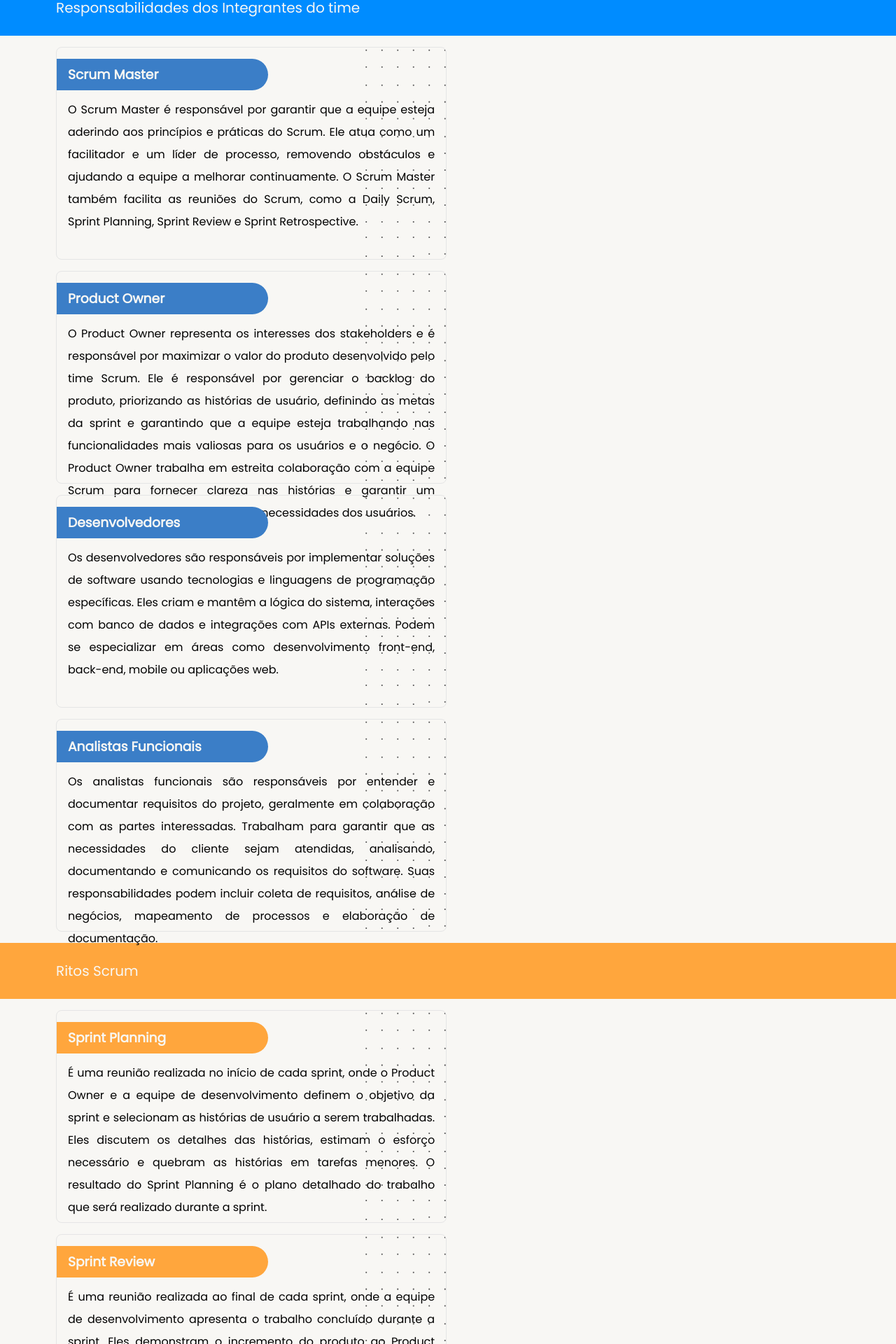
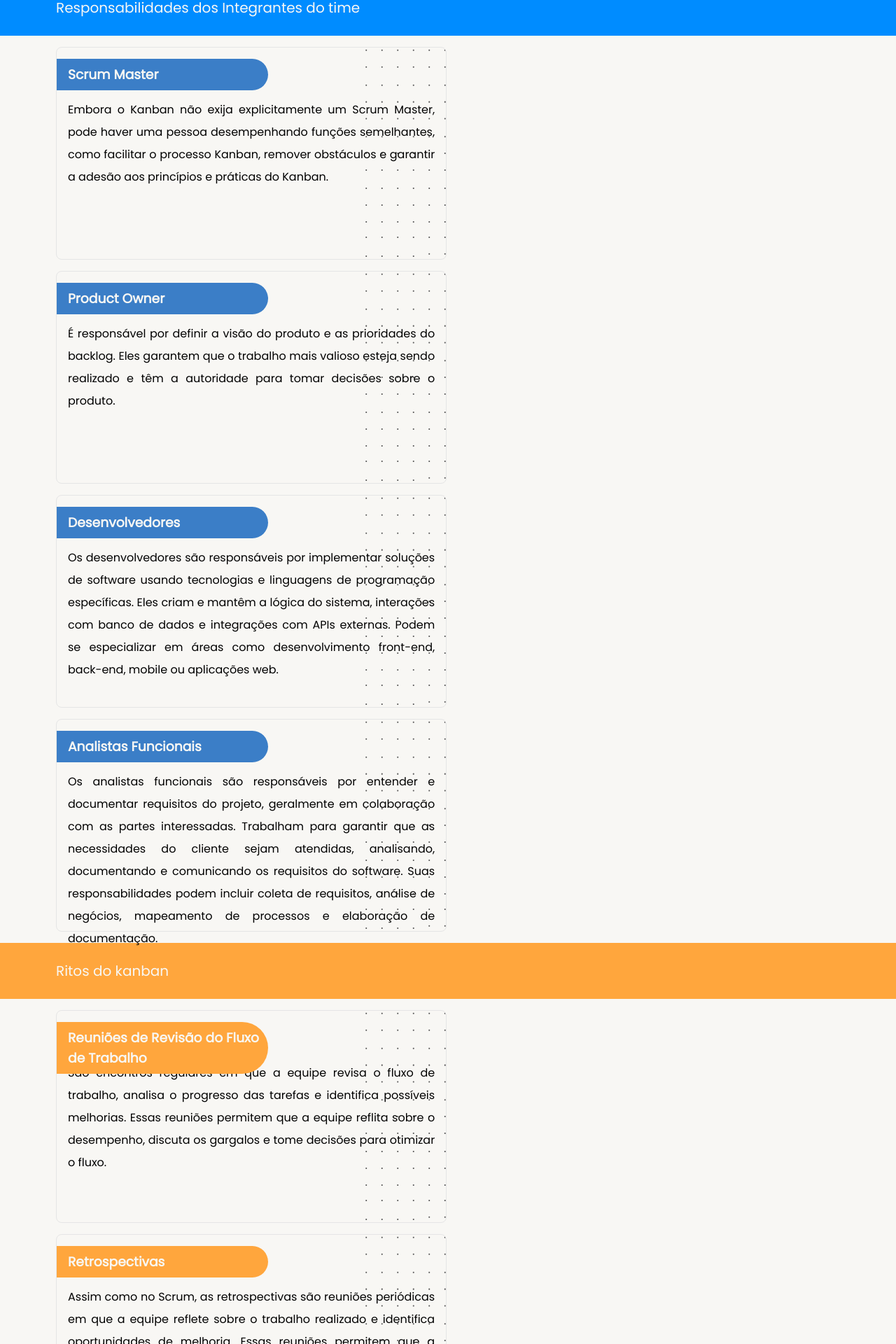
Before and after one commit to joao-belmiro/agile-docfy, a Vue app: page /kanban in a window 1280 px wide. Shown: the part 593-2513 px from the top of the page at 70% size. Built offline with nearby package versions, Linux system fonts and the light colour scheme; no server answers.

Commit message:
feat: terminando internacionalização

```diff
--- a/src/App.vue
+++ b/src/App.vue
@@ -10,3 +10,14 @@ export default {
   }
 }
 </script>
+<style lang="scss">
+::-webkit-scrollbar {
+  width: 8px;
+}
+::-webkit-scrollbar-thumb {
+  background: $blue;
+}
+::-webkit-scrollbar-thumb:hover {
+  background: $background;
+}
+</style>
--- a/src/languages/en.js
+++ b/src/languages/en.js
@@ -44,16 +44,41 @@ const en = {
   mediumCardTitle: "See Who's Talking About Scrum",
   mediumCardTitlekanban: "See Who's Talking About kanban",
   kanbanActors: {
-    0: 'scrum master',
-    1: 'product owner',
-    2: 'equipe de desenvolvimento devs e afs'
+    0: {
+      title: 'Scrum Master',
+      content: 'Although Kanban does not explicitly require a Scrum Master, there may be someone performing similar functions, such as facilitating the Kanban process, removing obstacles, and ensuring adherence to Kanban principles and practices.'
+    },
+    1: {
+      title: 'Product Owner',
+      content: 'They are responsible for defining the product vision and backlog priorities. They ensure that the most valuable work is being done and have the authority to make decisions about the product.'
+    },
+    2: {
+      title: 'Developers',
+      content: 'Developers are responsible for implementing software solutions using specific technologies and programming languages. They create and maintain the systems logic, database interactions, and integrations with external APIs. They may specialize in areas such as front-end development, back-end development, mobile, or web applications.'
+    },
+    3: {
+      title: 'Functional Analysts',
+      content: 'Functional Analysts are responsible for understanding and documenting project requirements, often in collaboration with stakeholders. They work to ensure that customer needs are met by analyzing, documenting, and communicating software requirements. Their responsibilities may include requirement gathering, business analysis, process mapping, and documentation.'
+    }
   },
-  titleKanbanRites: 'Kanban Ceremonies',
+  titleKanbanRites: 'Kanban Rites',
   kanbanRites: {
-    0: 'daily',
-    1: 'planning',
-    2: 'review',
-    3: 'retrospctiva'
+    0: {
+      title: 'Workflow Review Meetings',
+      content: 'These are regular meetings where the team reviews the workflow, analyzes task progress, and identifies possible improvements. These meetings allow the team to reflect on performance, discuss bottlenecks, and make decisions to optimize the flow.'
+    },
+    1: {
+      title: 'Retrospectives',
+      content: 'Similar to Scrum, retrospectives are periodic meetings where the team reflects on the work done and identifies opportunities for improvement. These meetings enable the team to analyze the process, identify recurring issues, and propose actions for continuous improvement.'
+    },
+    2: {
+      title: 'Daily Stand-up',
+      content: 'It is a short and time-boxed daily meeting, usually held at the same time and location. All members of the development team participate and share progress since the last meeting, plans for the day, and any obstacles or impediments they are facing. The goal of the Daily Stand-up is to promote communication among team members and ensure continuous synchronization and collaboration.'
+    },
+    3: {
+      title: 'Metrics and Indicators',
+      content: 'These are quantitative measures used to assess the performance and workflow of the Kanban team. This may include metrics such as lead time, cycle time, throughput, and quality indices.'
+    }
   }
 }
 
--- a/src/languages/pt.js
+++ b/src/languages/pt.js
@@ -44,16 +44,41 @@ const pt = {
   mediumCardTitle: 'Veja Quem está falando sobre Scrum',
   mediumCardTitlekanban: 'Veja Quem está falando sobre Kanban',
   kanbanActors: {
-    0: 'scrum master',
-    1: 'product owner',
-    2: 'equipe de desenvolvimento devs e afs'
+    0: {
+      title: 'Scrum Master',
+      content: 'Embora o Kanban não exija explicitamente um Scrum Master, pode haver uma pessoa desempenhando funções semelhantes, como facilitar o processo Kanban, remover obstáculos e garantir a adesão aos princípios e práticas do Kanban.'
+    },
+    1: {
+      title: 'Product Owner',
+      content: 'É responsável por definir a visão do produto e as prioridades do backlog. Eles garantem que o trabalho mais valioso esteja sendo realizado e têm a autoridade para tomar decisões sobre o produto.'
+    },
+    2: {
+      title: 'Desenvolvedores',
+      content: 'Os desenvolvedores são responsáveis por implementar soluções de software usando tecnologias e linguagens de programação específicas. Eles criam e mantêm a lógica do sistema, interações com banco de dados e integrações com APIs externas. Podem se especializar em áreas como desenvolvimento front-end, back-end, mobile ou aplicações web.'
+    },
+    3: {
+      title: 'Analistas Funcionais',
+      content: 'Os analistas funcionais são responsáveis por entender e documentar requisitos do projeto, geralmente em colaboração com as partes interessadas. Trabalham para garantir que as necessidades do cliente sejam atendidas, analisando, documentando e comunicando os requisitos do software. Suas responsabilidades podem incluir coleta de requisitos, análise de negócios, mapeamento de processos e elaboração de documentação.'
+    }
   },
   titleKanbanRites: 'Ritos do kanban',
   kanbanRites: {
-    0: 'daily',
-    1: 'planning',
-    2: 'review',
-    3: 'retrospctiva'
+    0: {
+      title: 'Reuniões de Revisão do Fluxo de Trabalho',
+      content: ' São encontros regulares em que a equipe revisa o fluxo de trabalho, analisa o progresso das tarefas e identifica possíveis melhorias. Essas reuniões permitem que a equipe reflita sobre o desempenho, discuta os gargalos e tome decisões para otimizar o fluxo.'
+    },
+    1: {
+      title: 'Retrospectivas',
+      content: 'Assim como no Scrum, as retrospectivas são reuniões periódicas em que a equipe reflete sobre o trabalho realizado e identifica oportunidades de melhoria. Essas reuniões permitem que a equipe analise o processo, identifique problemas recorrentes e proponha ações para aprimorar continuamente o trabalho.'
+    },
+    2: {
+      title: 'Daily Stand-up',
+      content: 'É uma reunião diária curta e cronometrada, geralmente realizada no mesmo horário e local. Todos os membros da equipe de desenvolvimento participam e compartilham o progresso do trabalho desde a última reunião, os planos para o dia e quaisquer obstáculos ou impedimentos que estejam enfrentando. O objetivo do Daily Scrum é promover a comunicação entre os membros da equipe e garantir a sincronização e a colaboração contínuas.'
+    },
+    3: {
+      title: 'Métricas e Indicadores',
+      content: 'São medidas quantitativas usadas para avaliar o desempenho e o fluxo de trabalho do time Kanban. Isso pode incluir métricas como lead time (tempo de entrega), cycle time (tempo de ciclo), throughput (quantidade de trabalho concluído) e índices de qualidade.'
+    }
   }
 }
 
--- a/src/views/kanban.vue
+++ b/src/views/kanban.vue
@@ -9,13 +9,13 @@
       {{ $t('titleScrumActors') }}
     </div>
     <div class="d-flex_row__start mx-80 mt-16">
-      <CardMain v-for="card in cards" :key="card" :color="{ backgroundColor: '#3b7ec7' }" :title="$t(`scrumActors.${card}.title`, card)" :content="$t(`scrumActors.${card}.content`, card)"/>
+      <CardMain v-for="card in cards" :key="card" :color="{ backgroundColor: '#3b7ec7' }" :title="$t(`kanbanActors.${card}.title`, card)" :content="$t(`kanbanActors.${card}.content`, card)"/>
     </div>
     <div class="title-rites px-80">
-      {{ $t('titleScrumRites') }}
+      {{ $t('titleKanbanRites') }}
     </div>
     <div class="d-flex_row__start mx-80 mt-16">
-      <CardMain v-for="card in cards" :key="card" :color="{ backgroundColor: '#FFA63D'}" :title="$t(`scrumRites.${card}.title`, card)" :content="$t(`scrumRites.${card}.content`, card)"/>
+      <CardMain v-for="card in cards" :key="card" :color="{ backgroundColor: '#FFA63D'}" :title="$t(`kanbanRites.${card}.title`, card)" :content="$t(`kanbanRites.${card}.content`, card)"/>
     </div>
     <div class="title-medium px-80 mb-16">
       {{ $t('mediumCardTitlekanban') }}
```
